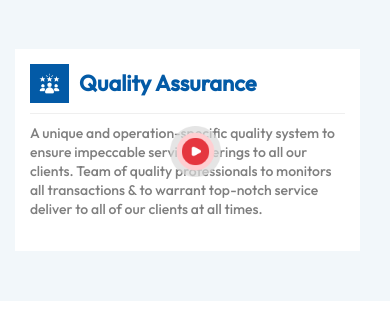
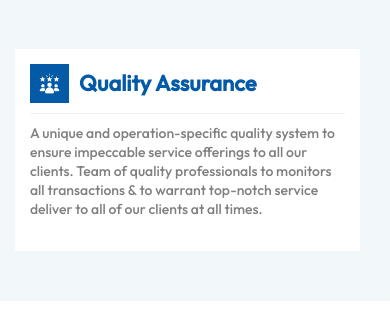
Before and after one commit to Aadirajput04/signagekart-website, a PHP site: page / in a window 390 px wide. Shown: the part 973-1289 px from the top of the page. Run offline with PHP 8.4, Linux system fonts and the light colour scheme.

Commit message:
complete

```diff
--- a/style/style.css
+++ b/style/style.css
@@ -1479,6 +1479,9 @@
         height: 40px;
 
     }
+    .play-btn{
+        display: none;
+    }
 
     .hero-main h1 {
         font-size: 20px;
```
